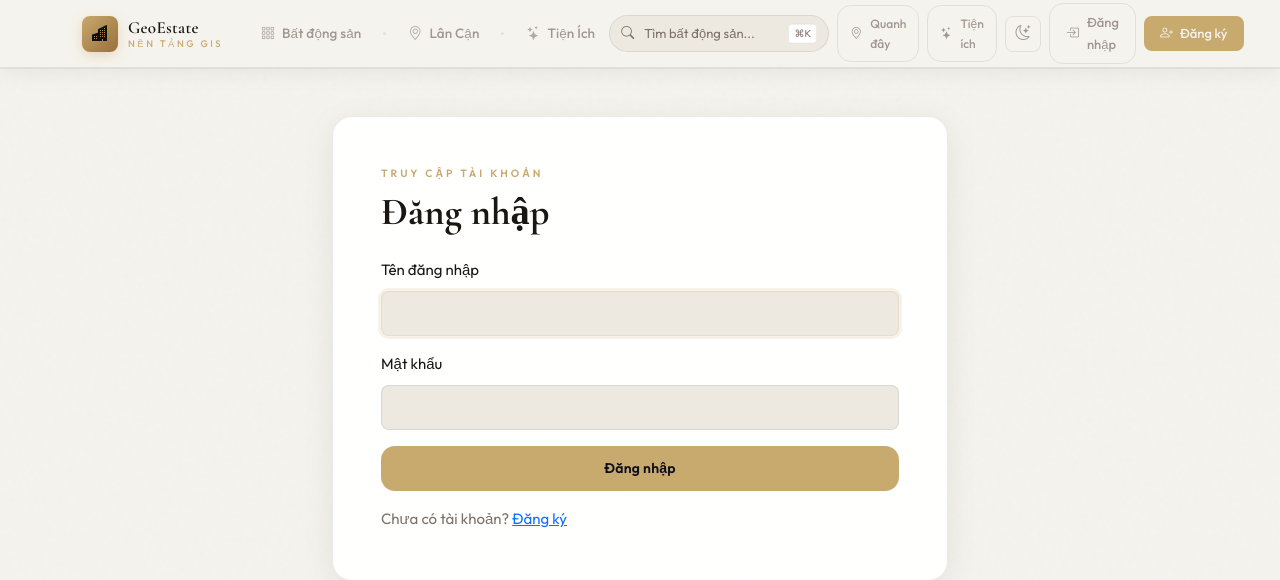
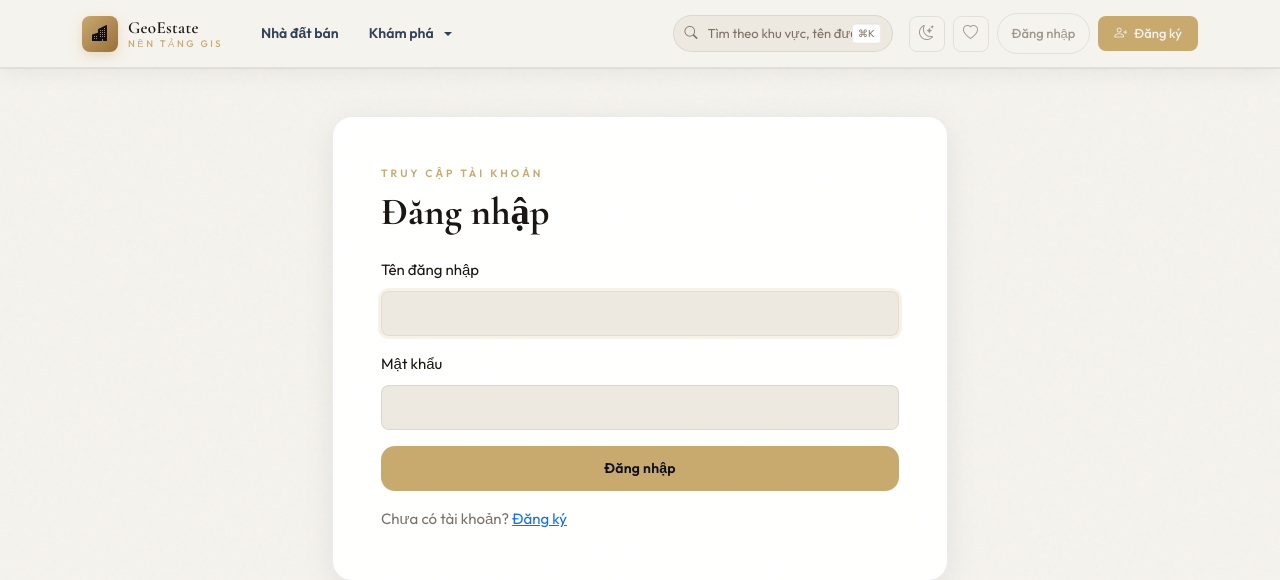
Before and after one commit to LogGuye/WebGIS, a Django app: page /accounts/login/ in a window 1280 px wide. Shown: the top 580 px of the page. Run offline with Django 5.2, Linux system fonts and the light colour scheme; data that the repository does not hold is empty.

Commit message:
Redesign header in property portal style

```diff
--- a/templates/base.html
+++ b/templates/base.html
@@ -176,18 +176,20 @@
     .navbar-nav { gap: 2px; }
 
     .nav-link {
-      font-size: 13.5px;
-      font-weight: 500;
-      color: var(--text-dim) !important;
-      padding: 8px 14px !important;
-      border-radius: var(--radius-sm);
+      font-size: 14px;
+      font-weight: 600;
+      color: #334155 !important;
+      padding: 10px 14px !important;
+      border-radius: 10px;
       display: flex;
       align-items: center;
       gap: 7px;
       transition: color var(--transition), background var(--transition);
-      letter-spacing: .1px;
+      letter-spacing: 0;
       white-space: nowrap;
     }
+
+    [data-theme="dark"] .nav-link { color: var(--text-dim) !important; }
 
     .nav-link i { font-size: 14px; opacity: .8; }
 
@@ -766,51 +768,32 @@
           <li class="nav-item">
             <a class="nav-link {% if request.resolver_match.url_name == 'list' %}active{% endif %}"
                href="{% url 'properties:list' %}">
-              <i class="bi bi-grid-3x3-gap"></i> Bất động sản
+              Nhà đất bán
             </a>
           </li>
-          <li class="d-none d-lg-block nav-dot align-self-center"></li>
-          <li class="nav-item">
-            <a class="nav-link {% if request.resolver_match.url_name == 'nearby_search' %}active{% endif %}"
-               href="{% url 'properties:nearby_search' %}">
-              <i class="bi bi-geo-alt"></i> Lân Cận
+          <li class="nav-item dropdown">
+            <a class="nav-link dropdown-toggle {% if request.resolver_match.url_name == 'nearby_search' or request.resolver_match.url_name == 'amenity_search' %}active{% endif %}"
+               href="#" role="button" data-bs-toggle="dropdown" aria-expanded="false">
+              Khám phá
             </a>
-          </li>
-          <li class="d-none d-lg-block nav-dot align-self-center"></li>
-          <li class="nav-item">
-            <a class="nav-link {% if request.resolver_match.url_name == 'amenity_search' %}active{% endif %}"
-               href="{% url 'properties:amenity_search' %}">
-              <i class="bi bi-stars"></i> Tiện Ích
-            </a>
+            <ul class="dropdown-menu border-0 shadow-sm" style="border-radius:14px;padding:10px;min-width:220px">
+              <li><a class="dropdown-item" href="{% url 'properties:list' %}">Tất cả bất động sản</a></li>
+              <li><a class="dropdown-item" href="{% url 'properties:nearby_search' %}">Tìm quanh đây</a></li>
+              <li><a class="dropdown-item" href="{% url 'properties:amenity_search' %}">Tiện ích lân cận</a></li>
+            </ul>
           </li>
           {% if request.user.is_authenticated %}
-          <li class="d-none d-lg-block nav-dot align-self-center"></li>
           <li class="nav-item">
             <a class="nav-link {% if request.resolver_match.url_name == 'dashboard' or request.resolver_match.url_name == 'dashboard_home' or request.resolver_match.url_name == 'customer_dashboard' %}active{% endif %}"
                href="{% url 'leads:dashboard_home' %}">
-              <i class="bi bi-bar-chart"></i> Bảng Điều Khiển
-            </a>
-          </li>
-          <li class="d-none d-lg-block nav-dot align-self-center"></li>
-          <li class="nav-item">
-            <a class="nav-link {% if request.resolver_match.url_name == 'wishlist' %}active{% endif %}"
-               href="{% url 'properties:wishlist' %}">
-              <i class="bi bi-bookmark-heart"></i> Yêu Thích
-            </a>
-          </li>
-          <li class="d-none d-lg-block nav-dot align-self-center"></li>
-          <li class="nav-item">
-            <a class="nav-link {% if request.resolver_match.url_name == 'compare' %}active{% endif %}"
-               href="{% url 'properties:compare' %}">
-              <i class="bi bi-columns-gap"></i> So sánh
+              Bảng điều khiển
             </a>
           </li>
           {% if is_agent_role or is_admin_role %}
-          <li class="d-none d-lg-block nav-dot align-self-center"></li>
           <li class="nav-item">
             <a class="nav-link {% if request.resolver_match.url_name == 'lead_form' %}active{% endif %}"
                href="{% url 'leads:lead_form' %}">
-              <i class="bi bi-person-lines-fill"></i> Khách Hàng
+              Khách hàng
             </a>
           </li>
           {% endif %}
@@ -819,62 +802,46 @@
 
         <!-- Điều khiển bên phải -->
         <div class="d-flex align-items-center gap-2 mt-2 mt-lg-0">
-
-          <!-- Tìm kiếm -->
-          <div class="d-none d-lg-flex align-items-center gap-2">
+          <div class="d-none d-lg-flex align-items-center gap-2 me-2">
             <form method="get" action="{% url 'properties:list' %}" style="position:relative">
               <div class="nav-search-wrap">
                 <i class="bi bi-search"></i>
                 <input class="nav-search"
                        type="search"
                        name="q"
-                       placeholder="Tìm bất động sản..."
+                       placeholder="Tìm theo khu vực, tên đường..."
                        autocomplete="off"
                        value="{{ request.GET.q|default:'' }}" />
                 <span class="kbd-hint">⌘K</span>
               </div>
             </form>
-            <a class="btn-geo-secondary" href="{% url 'properties:nearby_search' %}" style="padding:8px 12px;font-size:12px">
-              <i class="bi bi-geo-alt"></i> Quanh đây
-            </a>
-            <a class="btn-geo-secondary" href="{% url 'properties:amenity_search' %}" style="padding:8px 12px;font-size:12px">
-              <i class="bi bi-stars"></i> Tiện ích
-            </a>
           </div>
 
-          <!-- Chuyển giao diện -->
           <button class="nav-icon-btn" id="themeToggle" title="Chuyển giao diện" aria-label="Chuyển giao diện">
             <i class="bi bi-moon-stars"></i>
           </button>
 
-          {% if request.user.is_authenticated %}
           <a class="nav-icon-btn" title="Đã lưu" aria-label="Đã lưu" href="{% url 'properties:wishlist' %}" style="position:relative">
-            <i class="bi bi-bookmark-heart"></i>
-            {% if wishlist_count %}<span style="position:absolute;top:4px;right:4px;min-width:16px;height:16px;background:var(--gold);border-radius:999px;color:#0C0F1A;border:2px solid var(--bg);font-size:9px;font-weight:700;display:grid;place-items:center;padding:0 3px">{{ wishlist_count }}</span>{% endif %}
+            <i class="bi bi-heart"></i>
+            {% if wishlist_count %}<span style="position:absolute;top:4px;right:4px;min-width:16px;height:16px;background:#e03c31;border-radius:999px;color:#fff;border:2px solid #fff;font-size:9px;font-weight:700;display:grid;place-items:center;padding:0 3px">{{ wishlist_count }}</span>{% endif %}
           </a>
 
-          <a class="nav-icon-btn" title="So sánh" aria-label="So sánh" href="{% url 'properties:compare' %}" style="position:relative">
-            <i class="bi bi-columns-gap"></i>
-            {% if compare_count %}<span style="position:absolute;top:4px;right:4px;min-width:16px;height:16px;background:var(--gold);border-radius:999px;color:#0C0F1A;border:2px solid var(--bg);font-size:9px;font-weight:700;display:grid;place-items:center;padding:0 3px">{{ compare_count }}</span>{% endif %}
-          </a>
-          {% endif %}
-
           {% if request.user.is_authenticated %}
-            <a class="nav-icon-btn" title="Hồ sơ" aria-label="Hồ sơ" href="{% url 'accounts:profile' %}">
-              <i class="bi bi-person-circle"></i>
+            <a class="btn-geo-secondary" href="{% url 'accounts:profile' %}" style="padding:9px 14px;font-size:13px;border-radius:999px">
+              <i class="bi bi-person"></i> Tài khoản
             </a>
             {% if request.user.is_staff or request.user.is_superuser %}
-            <a class="btn-admin" href="/admin/">
-              <i class="bi bi-shield-lock"></i>
-              Quản Trị
+            <a class="btn-geo-secondary" href="/admin/" style="padding:9px 14px;font-size:13px;border-radius:999px">
+              <i class="bi bi-shield-lock"></i> Quản trị
             </a>
             {% endif %}
-            <a class="btn-geo-secondary" href="{% url 'accounts:logout' %}" style="padding:8px 16px;font-size:13px">
-              <i class="bi bi-box-arrow-right"></i> Đăng xuất
+            <a class="btn-admin" href="{% url 'leads:lead_form' %}">
+              <i class="bi bi-send-plus"></i>
+              Gửi nhu cầu
             </a>
           {% else %}
-            <a class="btn-geo-secondary" href="{% url 'accounts:login' %}" style="padding:8px 16px;font-size:13px">
-              <i class="bi bi-box-arrow-in-right"></i> Đăng nhập
+            <a class="btn-geo-secondary" href="{% url 'accounts:login' %}" style="padding:9px 14px;font-size:13px;border-radius:999px">
+              Đăng nhập
             </a>
             <a class="btn-admin" href="{% url 'accounts:register' %}">
               <i class="bi bi-person-plus"></i>
```
